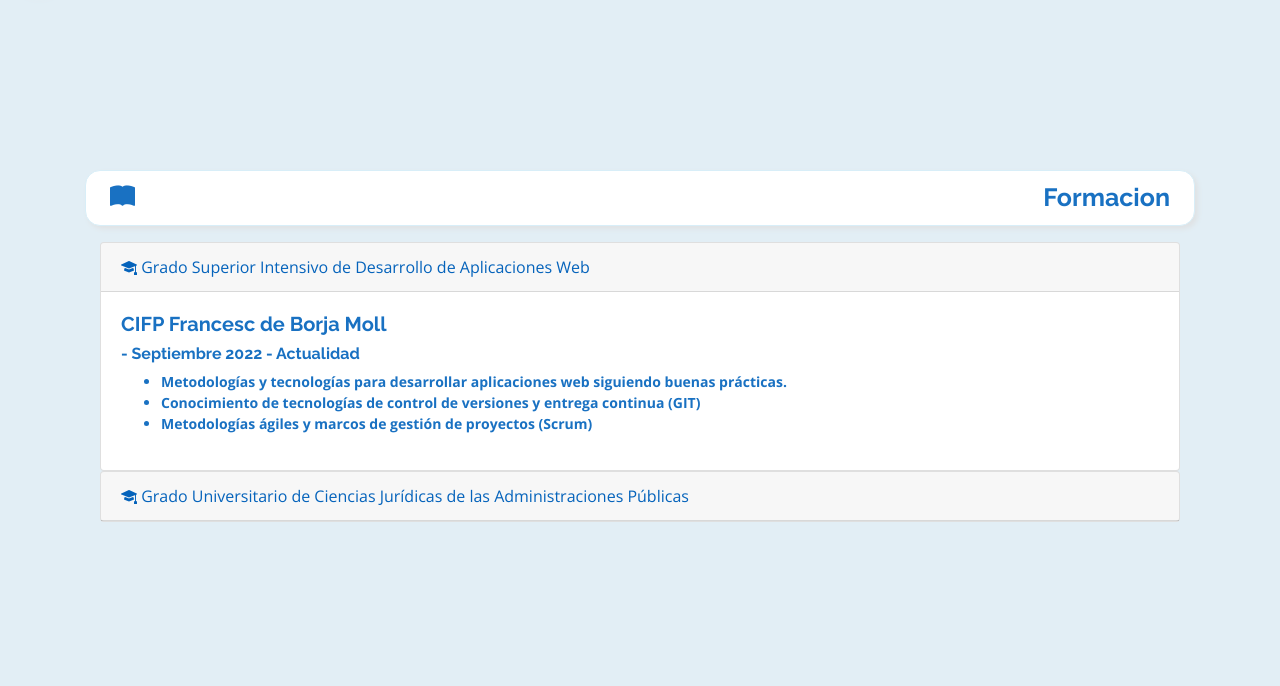
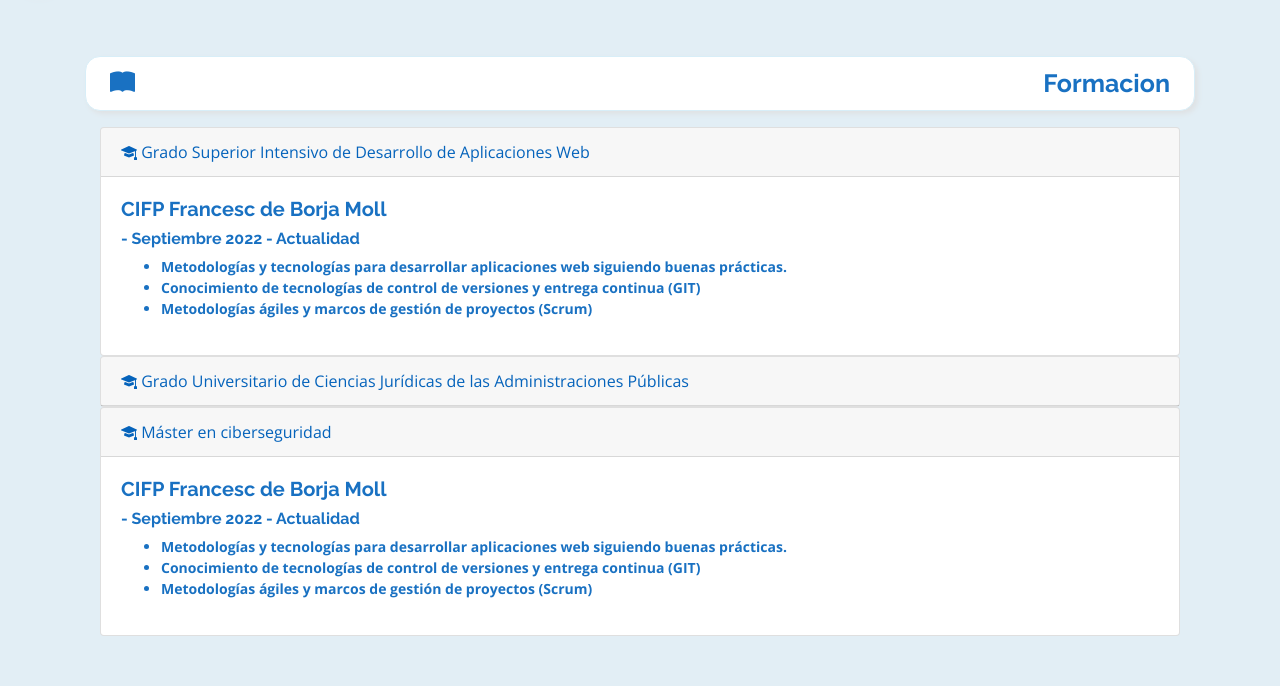
Before and after one commit to Aminmboankod/Dise-o-interfaz-web-Desarrollo-web-cliente, a plain HTML site: page WebMovilCurriculums/categorias/formacion.html in a window 1280 px wide. Shown: the part 76-762 px from the top of the page. Drawn offline with nearby package versions, Linux system fonts and the light colour scheme; a script that the page names is missing.

Commit message:
ultimos cambios curriculums

```diff
--- a/WebMovilCurriculums/categorias/formacion.html
+++ b/WebMovilCurriculums/categorias/formacion.html
@@ -143,6 +143,34 @@
                         </div>
                       </div>
                     </div>
+                    <div class="card">
+                        <div class="card-header">
+                          <a class="card-link" data-toggle="collapse" href="#collapse3">
+                              <i class="bi bi-mortarboard-fill"></i>
+                              Máster en ciberseguridad
+                          </a>
+                        </div>
+                        <div id="collapse3" class="collapse show" data-parent="#accordion">
+                          <div class="card-body">
+                              <h5>CIFP Francesc de Borja Moll</h3>
+                              <h6>- Septiembre 2022 - Actualidad</h2>
+                              <ul>
+                                  <li>
+                                      Metodologías y tecnologías para desarrollar
+                                      aplicaciones web siguiendo buenas prácticas.
+                                  </li>
+                                  <li>
+                                      Conocimiento de tecnologías de control de
+                                      versiones y entrega continua (GIT)
+                                  </li>
+                                  <li>
+                                      Metodologías ágiles y marcos de gestión de
+                                      proyectos (Scrum)
+                                  </li>
+                              </ul>
+                          </div>
+                        </div>
+                      </div>
                   </div>
             </article>
         </div>
```
Also changed, not shown: WebMovilCurriculums/categorias/experiencia.html (+29 -1 lines), WebMovilCurriculums/categorias/proyectos.html (+14 -7 lines), WebMovilCurriculums/categorias/sobremi.html (+6 -1 lines), WebMovilCurriculums/categoriasCV.html (+3 -1 lines), WebMovilCurriculums/index.html (+0 -1 lines).
